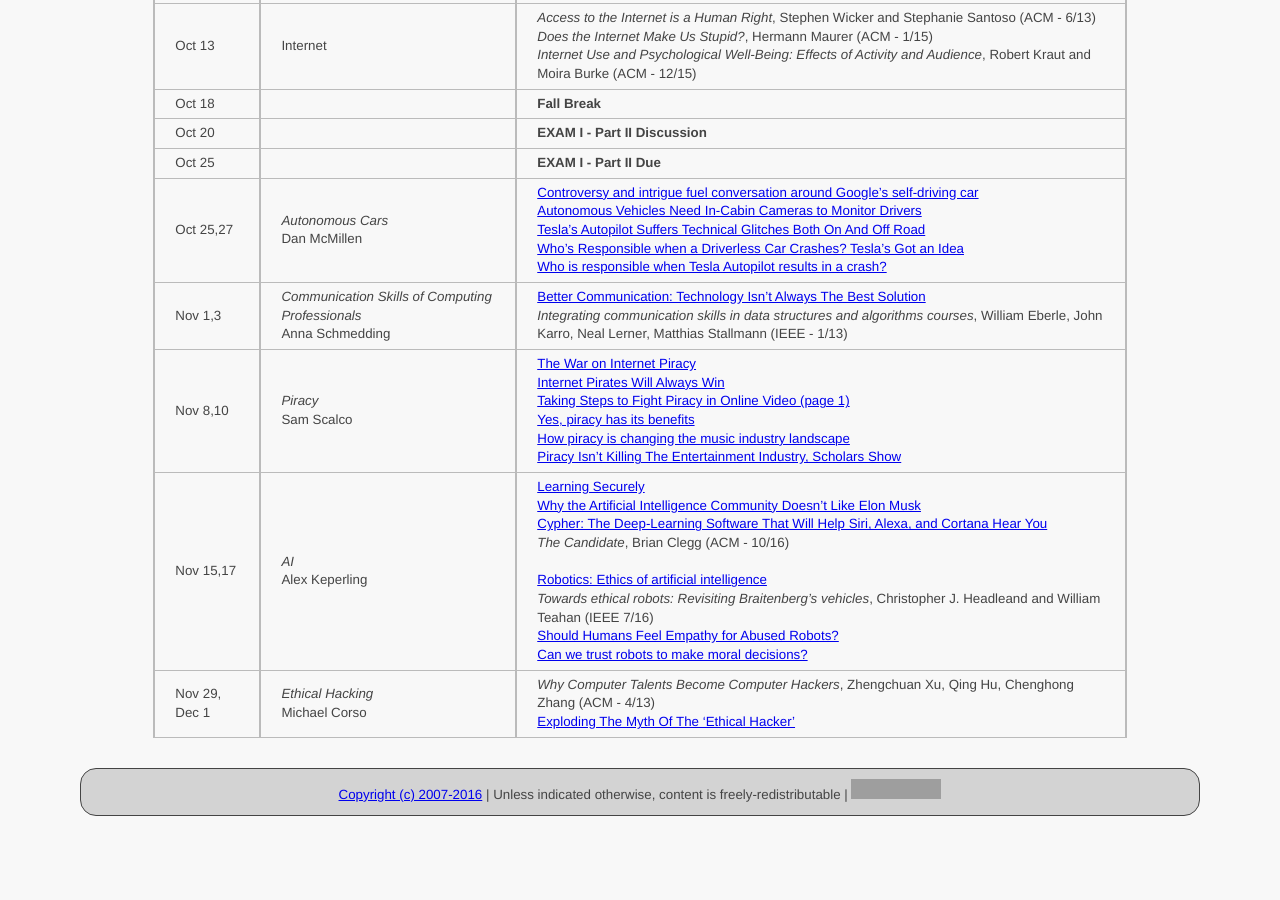
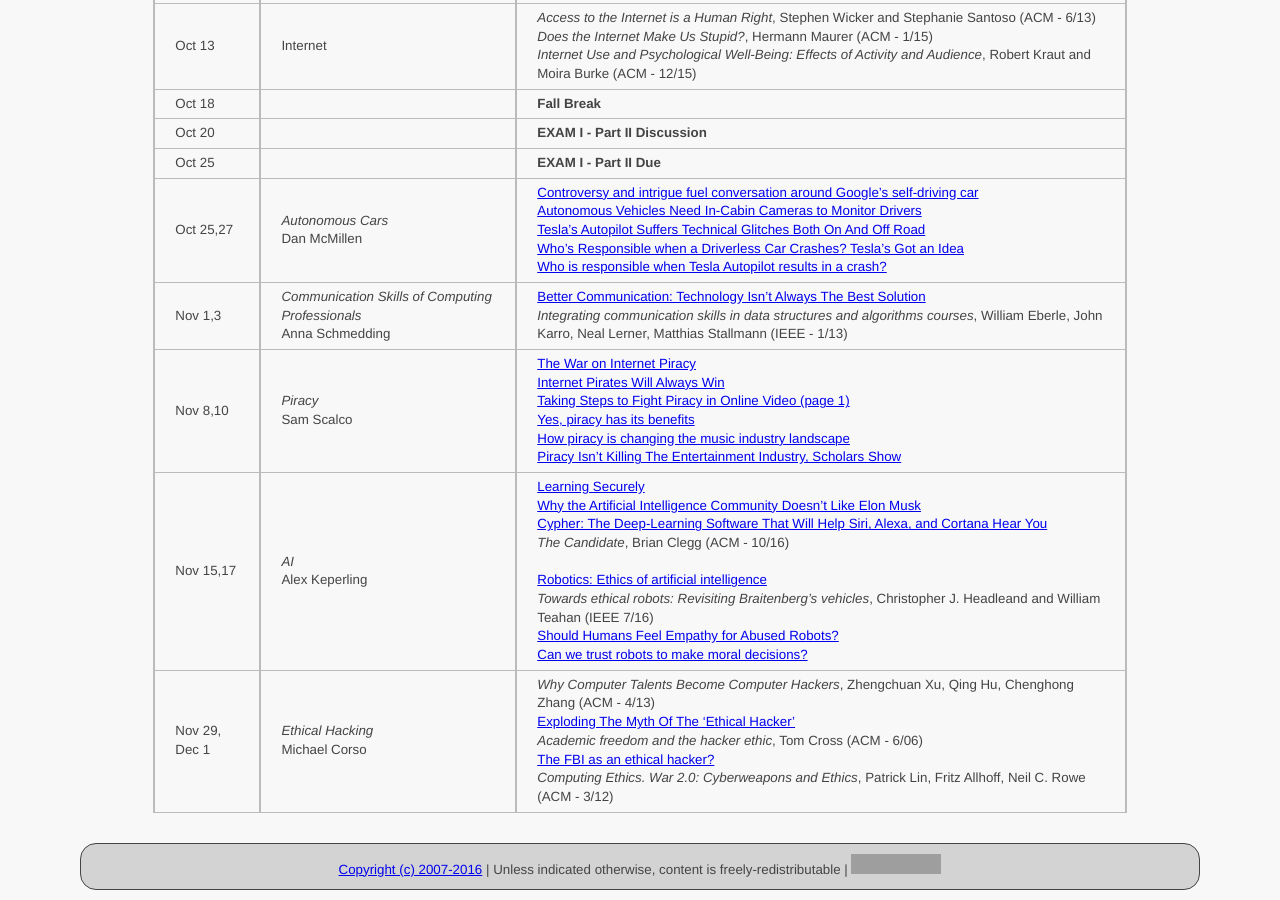
Before and after one commit to ycpcs/cs456-fall2016, a Jekyll site: the page built from schedule/index.md, in a window 1280 px wide and 900 px high, scrolled down 1024 px. Built offline with Jekyll 4.4.1, drawn with Linux system fonts in a browser that asks for light colours; before the commit the page ends 1850 px from its top, so only the background shows below that; grey boxes are pictures that could not be loaded.

Commit message:
add hacker articles
add hacker articles

```diff
--- a/schedule/index.md
+++ b/schedule/index.md
@@ -34,7 +34,7 @@ All reading materials can be accessed via [Schmidt Library](http://library.ycp.e
 > Nov 1,3   | *Communication Skills of Computing Professionals* <br /> Anna Schmedding | [Better Communication: Technology Isn't Always The Best Solution](http://www.forbes.com/sites/ciocentral/2011/01/04/better-communication-technology-isnt-always-the-best-solution/#46618fd83869) <br /> *Integrating communication skills in data structures and algorithms courses*, William Eberle, John Karro, Neal Lerner, Matthias Stallmann (IEEE - 1/13)|
 > Nov 8,10  | *Piracy* <br /> Sam Scalco | [The War on Internet Piracy](https://www.bloomberg.com/gadfly/articles/2016-03-23/google-and-media-titans-clash-in-a-war-on-internet-piracy) <br /> [Internet Pirates Will Always Win](http://www.nytimes.com/2012/08/05/sunday-review/internet-pirates-will-always-win.html) <br /> [Taking Steps to Fight Piracy in Online Video (page 1)](http://www.streamingmedia.com/Articles/ReadArticle.aspx?ArticleID=90584&PageNum=1) <br /> [Yes, piracy has its benefits](http://www.businesscircle.com.my/yes-piracy-has-its-benefits/) <br /> [How piracy is changing the music industry landscape](http://theconversation.com/how-piracy-is-changing-the-music-industry-landscape-31919) <br /> [Piracy Isn’t Killing The Entertainment Industry, Scholars Show](https://torrentfreak.com/piracy-isnt-hurting-the-entertainment-industry-121003/) |
 > Nov 15,17 | *AI* <br /> Alex Keperling | [Learning Securely](http://cacm.acm.org/magazines/2016/11/209133-learning-securely/fulltext) <br /> [Why the Artificial Intelligence Community Doesn't Like Elon Musk](https://www.inverse.com/article/23048-elon-musk-artificial-intelligence) <br /> [Cypher: The Deep-Learning Software That Will Help Siri, Alexa, and Cortana Hear You](http://spectrum.ieee.org/at-work/start-ups/cypher-the-deeplearning-software-that-will-help-siri-alexa-and-cortana-hear-you) <br /> *The Candidate*, Brian Clegg (ACM - 10/16) <br /> <br /> [Robotics: Ethics of artificial intelligence](http://www.nature.com/news/robotics-ethics-of-artificial-intelligence-1.17611) <br /> *Towards ethical robots: Revisiting Braitenberg's vehicles*, Christopher J. Headleand and William Teahan (IEEE 7/16)  <br /> [Should Humans Feel Empathy for Abused Robots?](http://www.slate.com/blogs/future_tense/2013/05/02/robot_human_interaction_should_we_feel_empathy_for_abused_machines_video.html) <br /> [Can we trust robots to make moral decisions?](http://qz.com/653575/can-we-trust-robots-to-make-moral-decisions/) |
-> Nov 29, Dec 1 | *Ethical Hacking* <br /> Michael Corso | *Why Computer Talents Become Computer Hackers*, Zhengchuan Xu, Qing Hu, Chenghong Zhang (ACM - 4/13) <br /> [Exploding The Myth Of The 'Ethical Hacker'](http://www.forbes.com/sites/parmyolson/2012/07/31/exploding-the-myth-of-the-ethical-hacker/#5c7116947548) |
+> Nov 29, Dec 1 | *Ethical Hacking* <br /> Michael Corso | *Why Computer Talents Become Computer Hackers*, Zhengchuan Xu, Qing Hu, Chenghong Zhang (ACM - 4/13) <br /> [Exploding The Myth Of The 'Ethical Hacker'](http://www.forbes.com/sites/parmyolson/2012/07/31/exploding-the-myth-of-the-ethical-hacker/#5c7116947548) <br /> *Academic freedom and the hacker ethic*, Tom Cross (ACM - 6/06) <br /> [The FBI as an ethical hacker?](http://www.networkworld.com/article/2267838/lan-wan/the-fbi-as-an-ethical-hacker-.html) <br /> *Computing Ethics. War 2.0: Cyberweapons and Ethics*, Patrick Lin, Fritz Allhoff, Neil C. Rowe (ACM - 3/12) |
 
 
 
```
